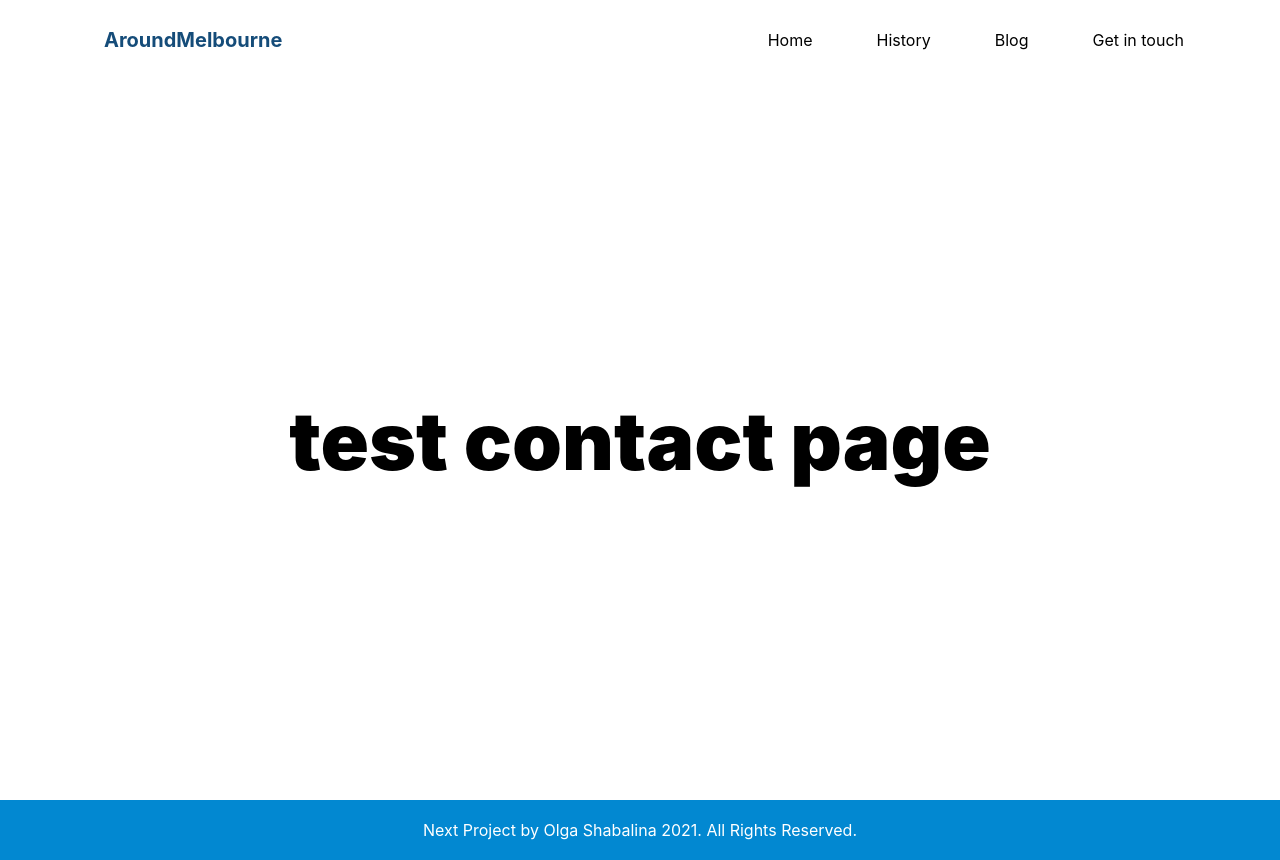
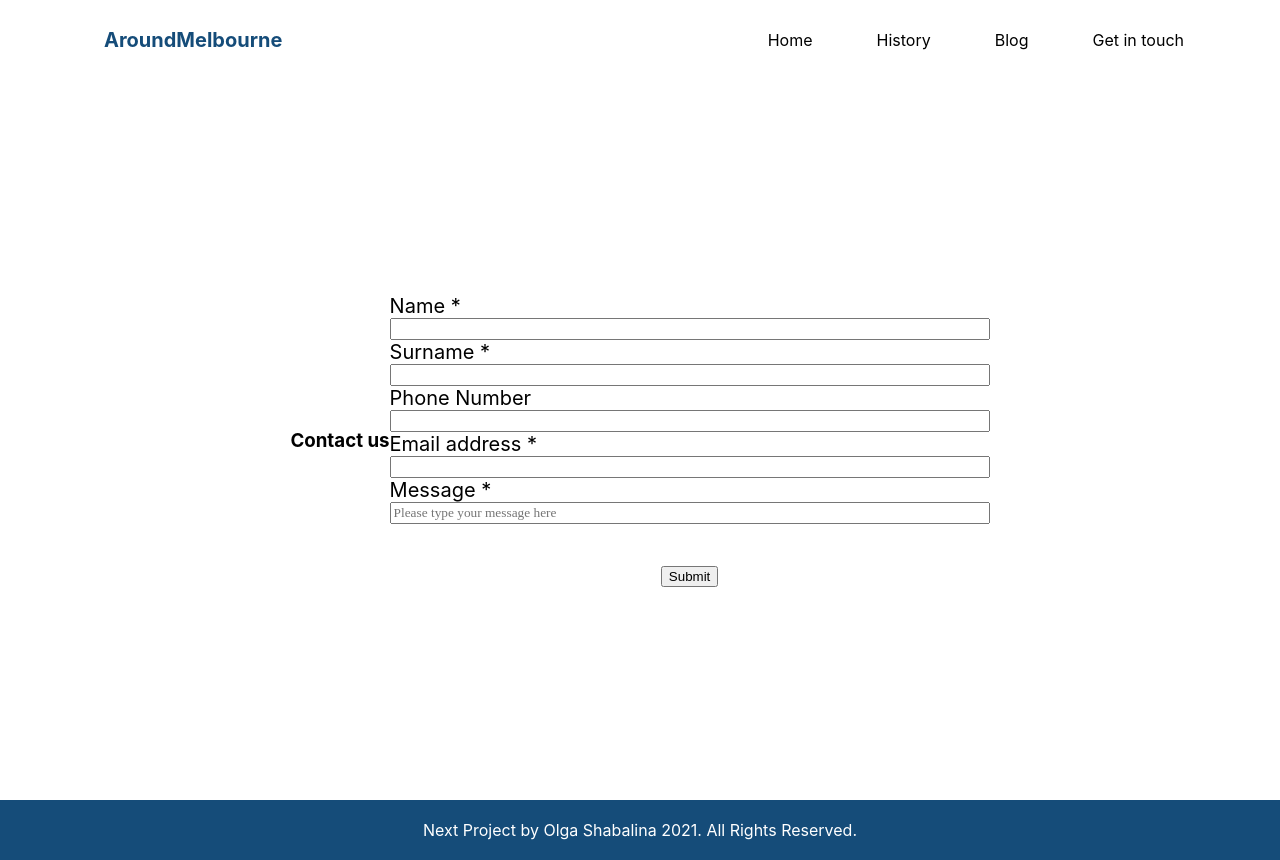
Before and after one commit to OlaShabalina/React-Next-JS-Website, a Next.js app: page /contact in a window 1280 px wide. Built offline with nearby package versions, Linux system fonts and the light colour scheme.

Commit message:
created form for the contact page

```diff
--- a/components/Footer.js
+++ b/components/Footer.js
@@ -1,7 +1,7 @@
 import styled from 'styled-components';
 
 const FooterSection = styled.footer`
-  background: #0288d1;
+  background: #154c79;
   color: white;
   height: 60px;
   display: flex;
--- a/components/Navbar.js
+++ b/components/Navbar.js
@@ -22,7 +22,7 @@ const StyledLink = styled.a`
   padding: 0 2em;
 
   &:hover {
-    color: yellow;
+    color: #154c79;
   }
 `
 
--- a/pages/contact.js
+++ b/pages/contact.js
@@ -9,10 +9,46 @@ const Hero = styled.div`
   background-color: white;
 `
 
-const Heading = styled.h1`
-  color: black;
-  font-size: 5rem;
-  font-weight: 900;
+const ContactForm = styled.form`
+  display: flex;
+  flex-direction: column;
+  align-items: center;
+  width: 90%;
+  max-width: 600px;
+  padding: 2rem 0 2rem 0;
+`
+
+const FormElement = styled.div`
+  width: 100%;
+  display: block;
+`
+
+const FormLabel = styled.label`
+  font-size: 20px;
+  padding-bottom: 6px;
+`
+
+const FormInput = styled.input`
+  background: gray
+  height: 60px;
+  width: 100%;
+  display: block;
+  border: blue
+  padding-left: 10px;
+  color: white
+  font-size: 20px;
+  font-family: "Avenir Next";
+`
+
+const ButtonContainer = styled.div`
+  width: 100%;
+  display: flex;
+  justify-content: center;
+  margin-top: 7%;
+`
+
+const requiredSign = styled.span`
+  color: #6a7b8b;
 `
 
 export default function Contact() {
@@ -23,8 +59,39 @@ export default function Contact() {
         <meta name="description" content="Generated by create next app" />
         <link rel="icon" href="/favicon.ico" />
       </Head>
+
       <Hero>
-        <Heading>test contact page</Heading>
+        <h3>Contact us</h3>
+        <ContactForm action="#" method="post" id="contact-us-form" novalidate>
+          <FormElement>
+              <FormLabel for="name">Name <requiredSign>*</requiredSign></FormLabel>
+              <FormInput type="text" name="name" id="name" required />
+          </FormElement>
+
+          <FormElement>
+              <FormLabel for="surname">Surname <requiredSign>*</requiredSign></FormLabel>
+              <FormInput type="text" name="surname" id="surname" required />
+          </FormElement>
+
+          <FormElement>
+              <FormLabel for="phone">Phone Number </FormLabel>
+              <FormInput type="tel" name="phone" id="phone" />
+          </FormElement>
+
+          <FormElement>
+              <FormLabel for="email">Email address <requiredSign>*</requiredSign></FormLabel>
+              <FormInput type="email" name="email" id="email" required />
+          </FormElement>
+
+          <FormElement>
+              <FormLabel for="message">Message <requiredSign>*</requiredSign></FormLabel>
+              <FormInput type="text" name="message" id="message" placeholder="Please type your message here" required/>
+          </FormElement>
+
+          <ButtonContainer>
+              <input type="submit" id="form-button" />
+          </ButtonContainer>
+        </ContactForm>
       </Hero>
 
     </>
```
Also changed, not shown: pages/blog.js (+12 -5 lines).
